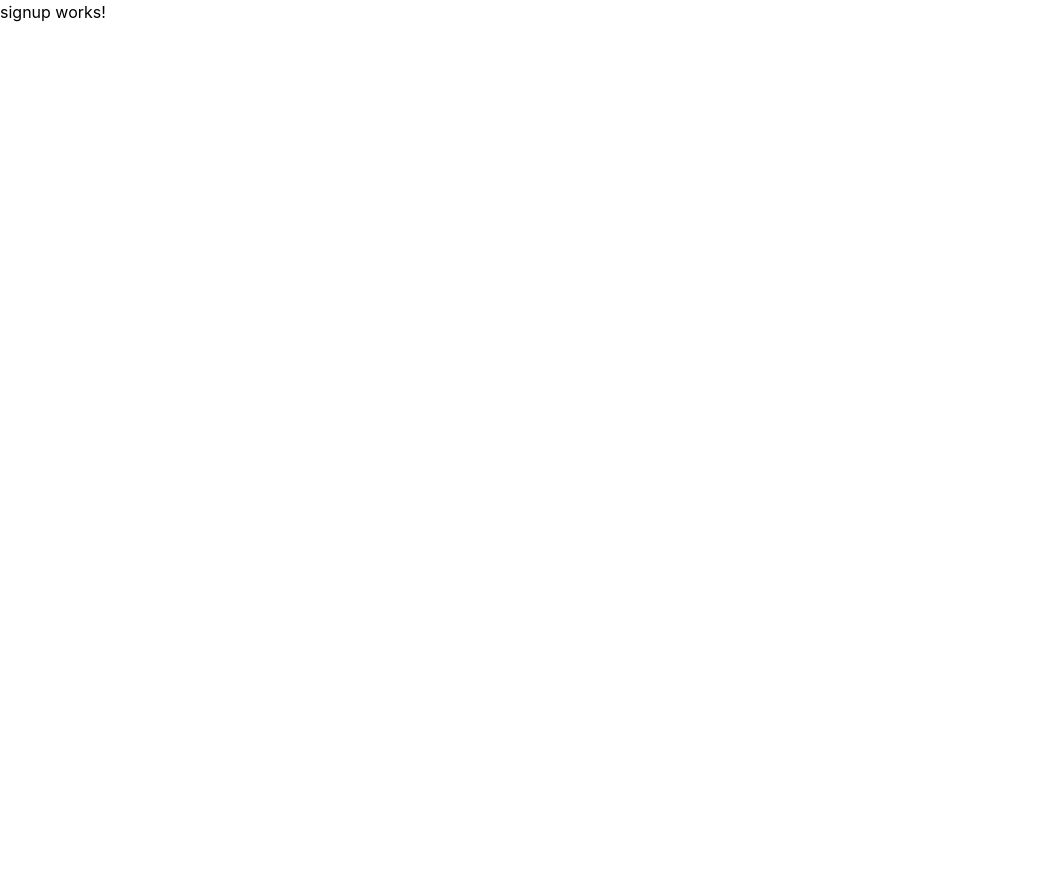
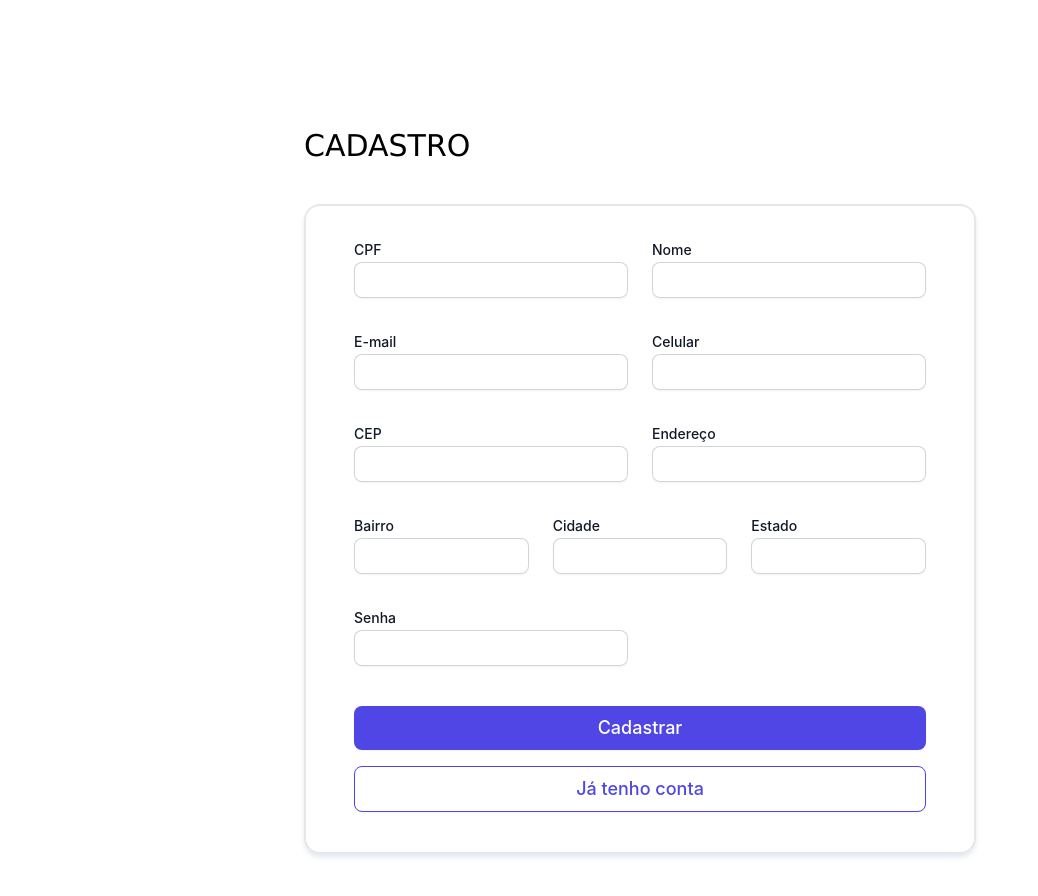
Before and after one commit to MelNaChupeta/manutencao-equipamento-web, an Angular app: page /signup in a window 1280 px wide. Shown: the top 896 px of the page, without its empty margins (0-1038 px from the left). Before the commit the page ends 800 px from the top, so only its background shows below. Built offline with nearby package versions, Linux system fonts and the light colour scheme.

Commit message:
adicinar tela cadastro

```diff
--- a/src/app/components/cliente/signup/signup.component.html
+++ b/src/app/components/cliente/signup/signup.component.html
@@ -1 +1,65 @@
-<p>signup works!</p>
+<div class="main-content-container">
+    <div class="section-container">
+        <h1>Cadastro</h1>
+        <form>
+            <div class="form-container">
+                <div class="input-container-md">
+                    <label class="label-form" for="cpf">CPF
+                        <input type="text" class="input-form" />
+                    </label>
+                </div>
+
+                <div class="input-container-md">
+                    <label class="label-form" for="nomeCompleto">Nome<input type="text" class="input-form" />
+                    </label>
+                </div>
+
+                <div class="input-container-md">
+                    <label class="label-form">E-mail<input type="email" class="input-form" />
+                    </label>
+                </div>
+
+                <div class="input-container-md">
+                    <label class="label-form">Celular<input type="text" class="input-form" />
+                    </label>
+                </div>
+
+                <div class="input-container-md">
+                    <label class="label-form">CEP<input type="text" class="input-form" />
+                    </label>
+                </div>
+
+                <div class="input-container-md">
+                    <label class="label-form">Endereço<input type="text" class="input-form" />
+                    </label>
+                </div>
+
+                <div class="input-container-sm">
+                    <label class="label-form">Bairro<input type="text" class="input-form" /> </label>
+                </div>
+
+                <div class="input-container-sm">
+                    <label class="label-form">Cidade<input type="text" class="input-form" /> </label>
+                </div>
+
+                <div class="input-container-sm">
+                    <label class="label-form">Estado<input type="text" class="input-form" /> </label>
+                </div>
+
+                <div class="input-container-md">
+                    <label class="label-form">Senha<input type="password" class="input-form" />
+                    </label>
+                </div>
+
+                <div class="input-container-lg">
+                    <button type="submit" class="btn btn-primary w-full">
+                        Cadastrar
+                    </button>
+                    <button type="submit" class="btn btn-secondary w-full">
+                        Já tenho conta
+                    </button>
+                </div>
+            </div>
+        </form>
+    </div>
+</div>
--- a/src/styles.scss
+++ b/src/styles.scss
@@ -66,7 +66,7 @@ body,
     .input-container-md {
       @apply sm:col-span-3;
     }
-    .input-container-xs {
+    .input-container-lg {
       @apply sm:col-span-6;
     }
   }
```
